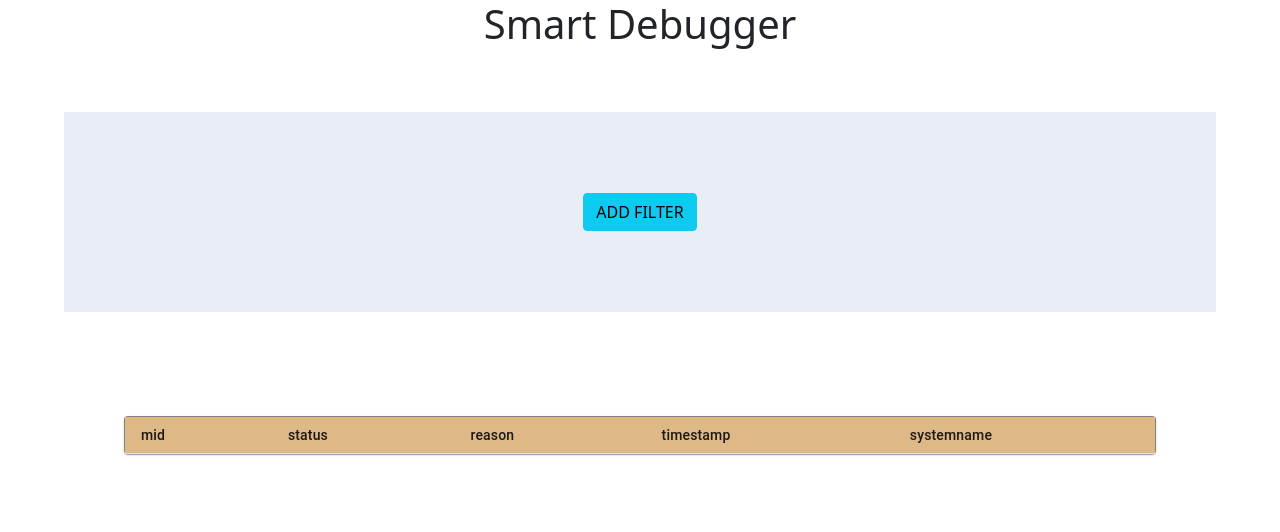
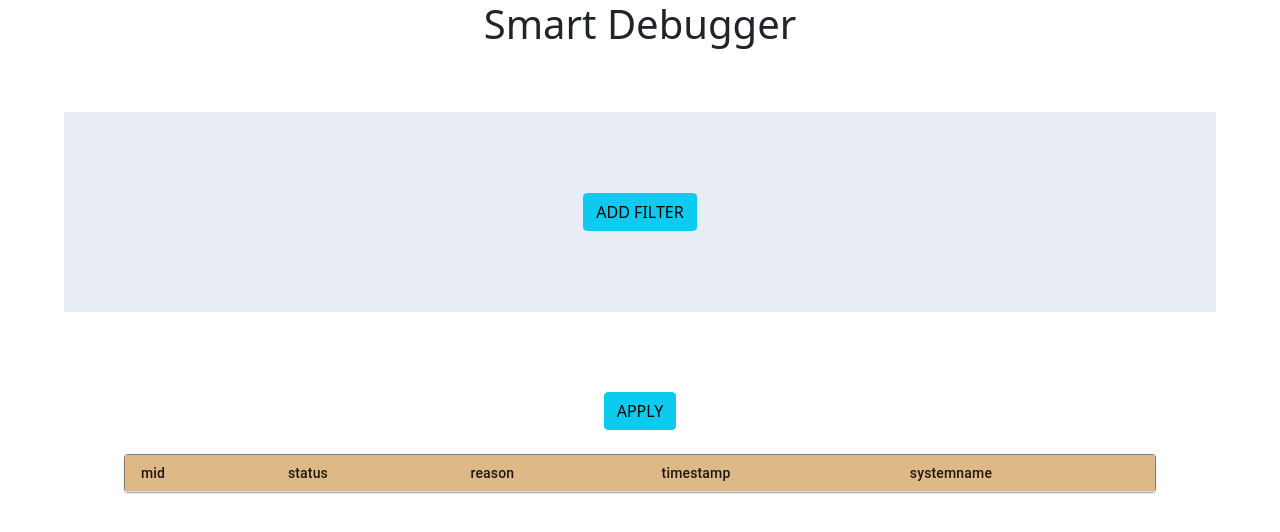
Before and after one commit to sayhaarsh1101/smartDebuggerUI, a Next.js app: page / in a window 1280 px wide. Shown: the top 532 px of the page. Built offline with nearby package versions, Linux system fonts and the light colour scheme.

Commit message:
Apply button readded

```diff
--- a/components/Filter.js
+++ b/components/Filter.js
@@ -27,9 +27,9 @@ const Filter = () => {
         tempList.splice(index, 1)
         localStorage.setItem("filterList", JSON.stringify(tempList))
         setFilterList(tempList)
+
+         window.location.reload()
          //fetchData();
-         window.location.reload()
-         fetchData()
 
 
     }
@@ -97,10 +97,10 @@ const Filter = () => {
             {filterList && filterList.map((obj , index) => <Card filterObj = {obj} index = {index} deleteFilter = {deleteFilter} updateListArray = {updateListArray}/> )}
             </div>
             <CreateFilter fetchData={fetchData} toggle = {toggle} modal = {modal} save = {saveFilter}/>
-            {/* <div className = "header text-center">
+            <div className = "header text-center">
                 <Button className = "btn btn-info" onClick={fetchData}>
                     APPLY </Button>
-            </div> */}
+            </div>
       <Tables tableList={tableList}></Tables>
         </>
     )
--- a/popup/CreateFilter.js
+++ b/popup/CreateFilter.js
@@ -21,7 +21,7 @@ const CreateFilter = ({fetchData,modal, toggle, save}) => {
         filterObj["field"] = field
         filterObj["fieldValue"] = fieldValue
         save(filterObj)
-        fetchData()
+       // fetchData()
     }
 
     return (
```
